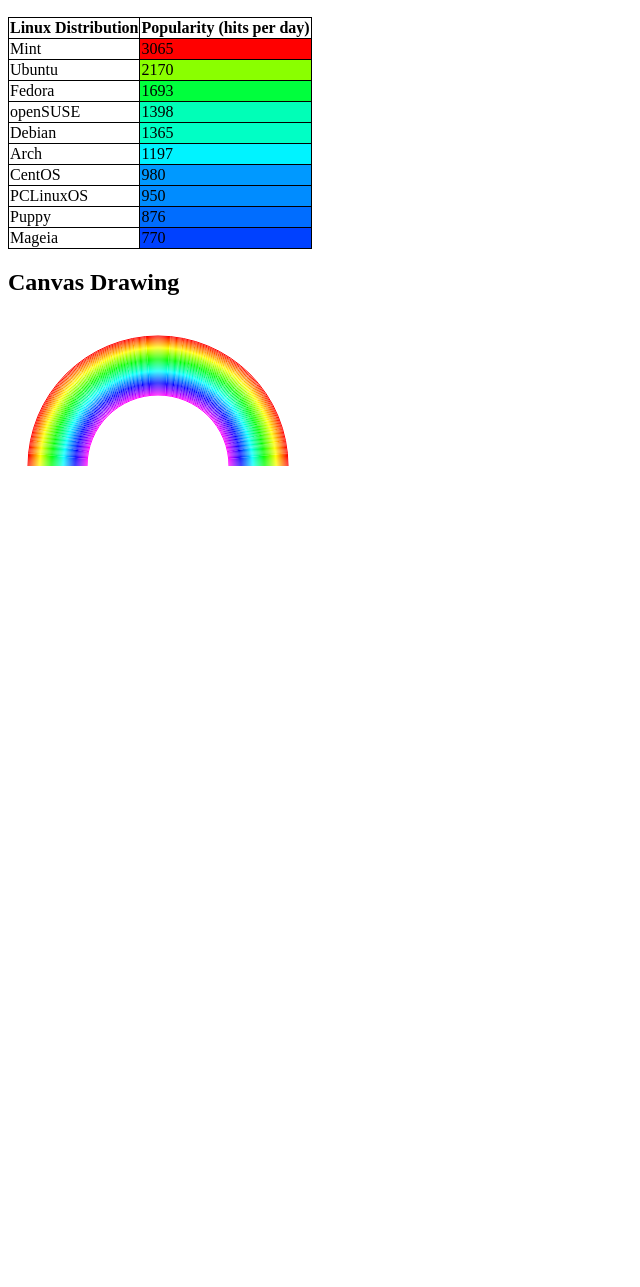
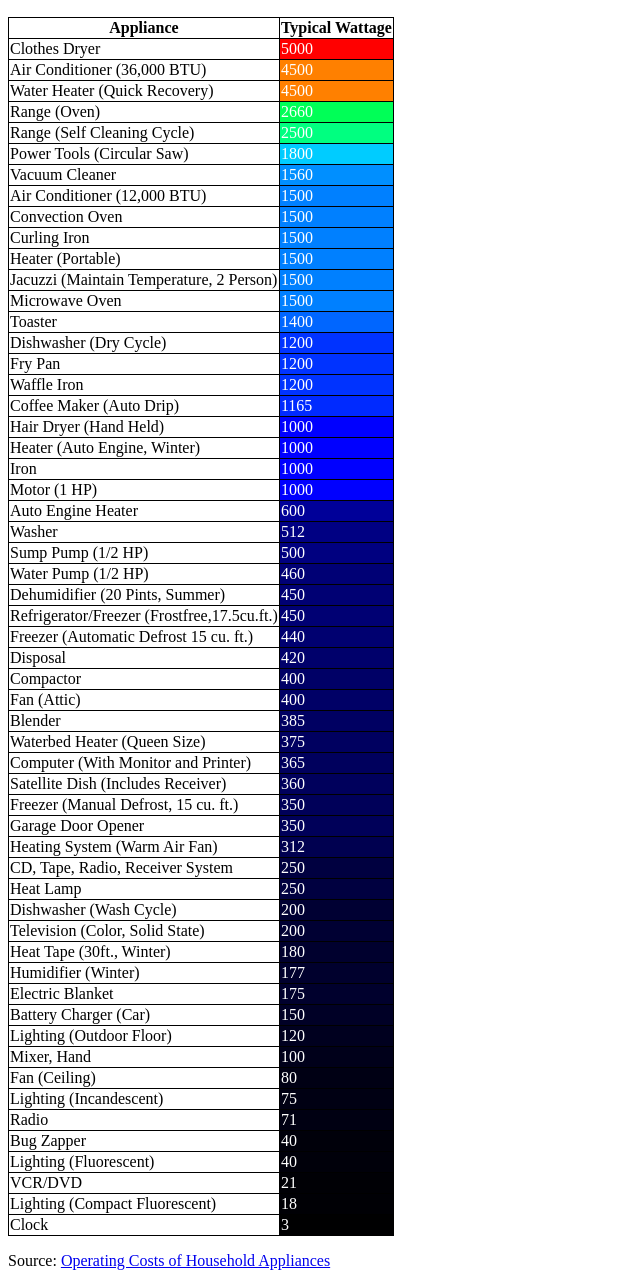
Before and after one commit to anomal/RainbowVis-JS, a website: page example.html in a window 1280 px wide. Shown: the part 613-1900 px from the top of the page, without its empty margins (0-640 px from the left). Before the commit the page ends 1241 px from the top, so only its background shows below. Drawn offline with Linux system fonts and the light colour scheme.

Commit message:
used appliance wattage example instead of distro popularity

```diff
--- a/example.html
+++ b/example.html
@@ -31,33 +31,81 @@
 		}
 		document.getElementById("mappings").innerHTML = s;
 
-		// Distros
-		var distros = [
-		 	['Mint', 	3065],
-		 	['Ubuntu', 	2170],
-		 	['Fedora', 	1693],
-			['openSUSE', 	1398],
-		 	['Debian',	1365],
-		 	['Arch', 	1197],
-		 	['CentOS', 	980],
-		 	['PCLinuxOS',	950],
-		 	['Puppy', 	876],
-		 	['Mageia', 	770]
+		// Wattages
+		var wattages = [
+			["Clothes Dryer",5000],
+			["Air Conditioner (36,000 BTU)",4500],
+			["Water Heater (Quick Recovery)",4500],
+			["Range (Oven)",2660],
+			["Range (Self Cleaning Cycle)",2500],
+			["Power Tools (Circular Saw)",1800],
+			["Vacuum Cleaner",1560],
+			["Air Conditioner (12,000 BTU)",1500],
+			["Convection Oven",1500],
+			["Curling Iron",1500],
+			["Heater (Portable)",1500],
+			["Jacuzzi (Maintain Temperature, 2 Person)",1500],
+			["Microwave Oven",1500],
+			["Toaster",1400],
+			["Dishwasher (Dry Cycle)",1200],
+			["Fry Pan",1200],
+			["Waffle Iron",1200],
+			["Coffee Maker (Auto Drip)",1165],
+			["Hair Dryer (Hand Held)",1000],
+			["Heater (Auto Engine, Winter)",1000],
+			["Iron",1000],
+			["Motor (1 HP)",1000],
+			["Auto Engine Heater",600],
+			["Washer",512],
+			["Sump Pump (1/2 HP)",500],
+			["Water Pump (1/2 HP)",460],
+			["Dehumidifier (20 Pints, Summer)",450],
+			["Refrigerator/Freezer (Frostfree,17.5cu.ft.)",450],
+			["Freezer (Automatic Defrost 15 cu. ft.)",440],
+			["Disposal",420],
+			["Compactor",400],
+			["Fan (Attic)",400],
+			["Blender",385],
+			["Waterbed Heater (Queen Size)",375],
+			["Computer (With Monitor and Printer)",365],
+			["Satellite Dish (Includes Receiver)",360],
+			["Freezer (Manual Defrost, 15 cu. ft.)",350],
+			["Garage Door Opener",350],
+			["Heating System (Warm Air Fan)",312],
+			["CD, Tape, Radio, Receiver System",250],
+			["Heat Lamp",250],
+			["Dishwasher (Wash Cycle)",200],
+			["Television (Color, Solid State)",200],
+			["Heat Tape (30ft., Winter)",180],
+			["Humidifier (Winter)",177],
+			["Electric Blanket",175],
+			["Battery Charger (Car)",150],
+			["Lighting (Outdoor Floor)",120],
+			["Mixer, Hand",100],
+			["Fan (Ceiling)",80],
+			["Lighting (Incandescent)",75],
+			["Radio",71],
+			["Bug Zapper",40],
+			["Lighting (Fluorescent)",40],
+			["VCR/DVD",21],
+			["Lighting (Compact Fluorescent)",18],
+			["Clock",3]
 		];
 
 		var heatmap = new Rainbow();
 		heatmap.setSpectrum('black', 'blue', 'aqua', 'lime', 'yellow', 'red');
-		heatmap.setNumberRange(0, 3065);
-		var table = '<table><tr><th>Linux Distribution</th><th>Popularity (hits per day)</th></tr>';
-		for (var i = 0; i < distros.length; i++) {
-			var distroName = distros[i][0];
-			var hits = distros[i][1];
-			table += '<tr><td>' + distroName + '</td>';
-			var hexColour = '#' + heatmap.colourAt(hits);
-			table += '<td style="background-color:' + hexColour + '">' + hits + '</td></tr>';
+		heatmap.setNumberRange(0, 5000);
+		var table = '<table><tr><th>Appliance</th><th>Typical Wattage</th></tr>';
+		for (var i = 0; i < wattages.length; i++) {
+			var appliance = wattages[i][0];
+			var watts = wattages[i][1];
+			table += '<tr><td>' + appliance + '</td>';
+			var hexColour = '#' + heatmap.colourAt(watts);
+			table += '<td style="background-color:' + hexColour + '; color: #fff">' + watts + '</td></tr>';
 		}
 		table += '</table>';
-		document.getElementById("distros").innerHTML = table;
+		table += '<p>Source: <a href="http://www.cornhusker-power.com/householdappliances.asp">Operating Costs of Household Appliances</a></p>';
+		document.getElementById("wattages").innerHTML = table;
 
 		// Canvas Drawing
 		var RAINBOW_WIDTH = 60;
@@ -84,7 +132,7 @@
 <h2>Mappings</h2>
 <div id="mappings"></div>
 <h2>Data Visualization</h2>
-<div id="distros"></div>
+<div id="wattages"></div>
 <h2>Canvas Drawing</h2>
 <canvas id="MyRainbow" width="300" height="300">
 <p>Rainbow arc example. Your browser doesn't support canvas.</p>
```
